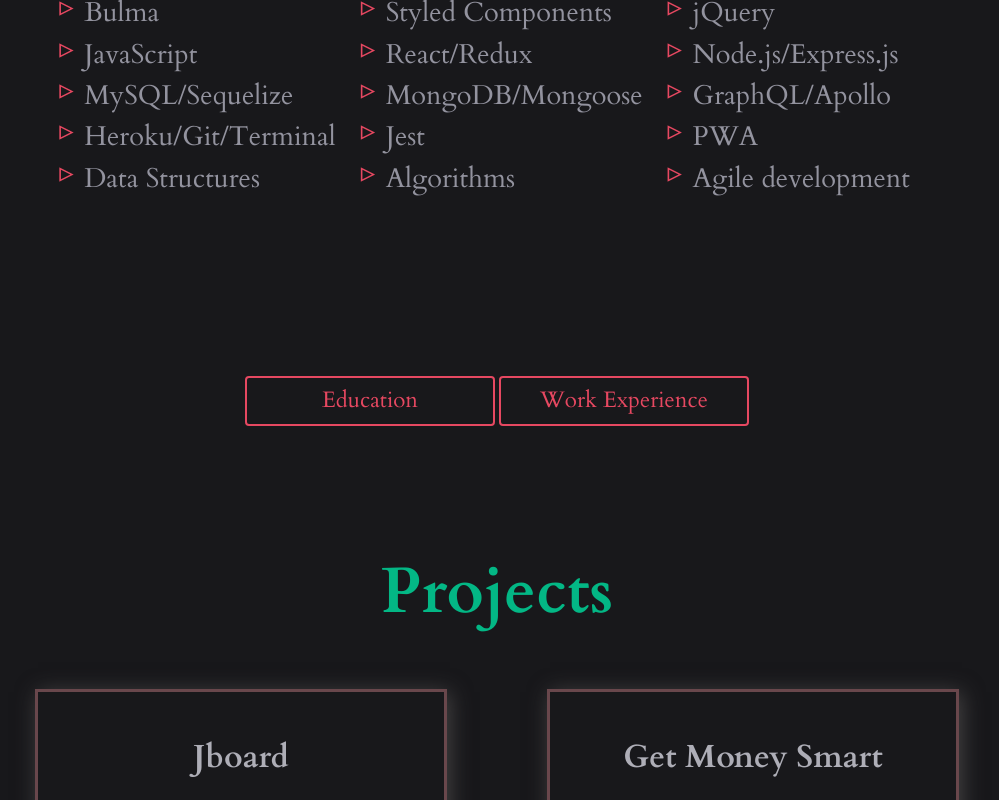
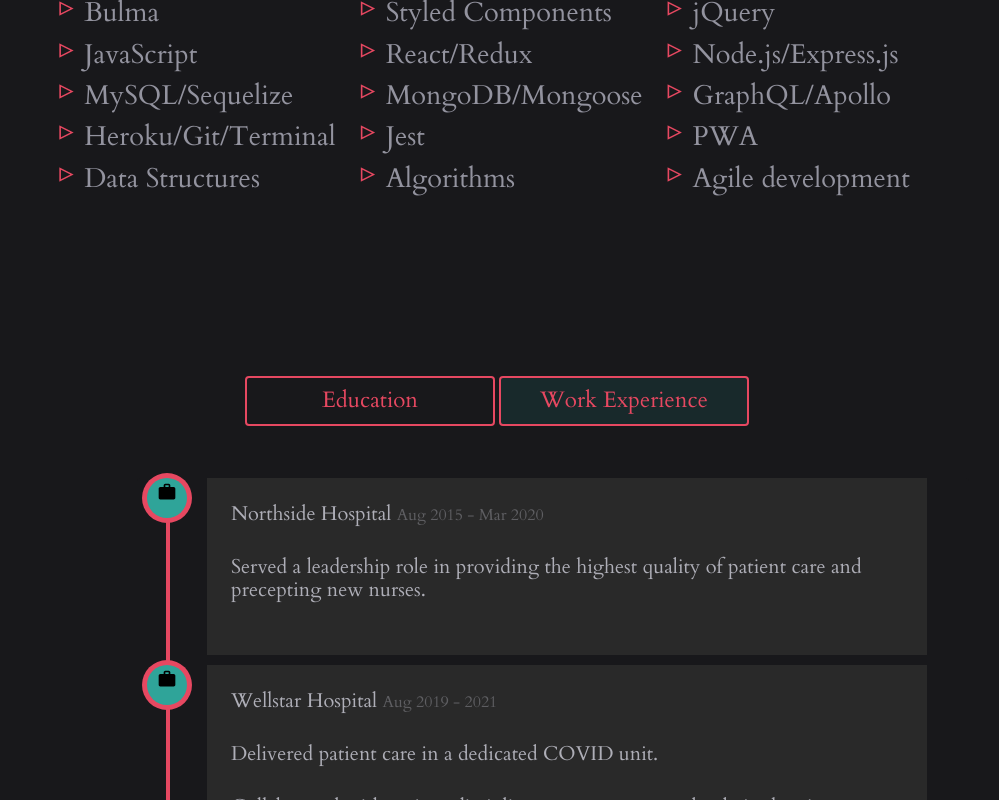
Before and after one commit to natnaelh14/portfolio-website, a React (Create React App) app: page / in a window 1280 px wide. Both pictures are taken after a click on the button "Work Experience". Shown: the part 1385-2185 px from the top of the page, without its empty margins (143-1142 px from the left). Built offline with nearby package versions, Linux system fonts and the light colour scheme.

Commit message:
integrated education and work to experience component

```diff
--- a/src/components/experience/experience.jsx
+++ b/src/components/experience/experience.jsx
@@ -1,40 +1,42 @@
-import React, { Component } from 'react';
+import React, { useState } from 'react';
 import './experience.css';
 import Education from './education';
+import Work from './work';
 
-class Experience extends Component {
-  constructor() {
-    super();
-    this.state = { showMessage: false };
+const Experience = () => {
+
+  const [workMessage, setWorkMessage] = useState(false);
+  const [educationMessage, setEducationMessage] = useState(true);
+  const [workButton, setWorkButton] = useState('#18181b');
+  const [educationButton, setEducationButton] = useState('rgba(24, 186, 189, 0.1)');
+
+  const _workMessage = () => {
+      setEducationMessage(false)
+      setWorkMessage(true)
+      setWorkButton('rgba(24, 186, 189, 0.1)')
+      setEducationButton('#18181b')
+  }
+  const _educationMessage = () => {
+    setEducationMessage(true)
+    setWorkMessage(false)
+    setWorkButton('#18181b')
+    setEducationButton('rgba(24, 186, 189, 0.1)')
 }
 
-  _showMessage = (bool) => {
-    this.setState({
-      showMessage: bool,
-    });
-  };
-
-  render() {
   return (
     <>
       <div className='button-container'>
-          <button
-            className='experience-button'
-            onClick={this._showMessage.bind(null, true)}
-          >
+        <button  style={{backgroundColor:educationButton}} className='experience-button' onClick={() => _educationMessage()}>
           Education
         </button>
-          <button
-            className='experience-button'
-            onClick={this._showMessage.bind(null, false)}
-          >
+        <button style={{backgroundColor:workButton}} className='experience-button' onClick={() => _workMessage()}>
           Work Experience
         </button>
       </div>
-        <div>{this.state.showMessage && <Education/>}</div>
+      <div>{educationMessage && <Education />}</div>
+      <div>{workMessage && <Work />}</div>
     </>
   );
 }
-}
 
 export default Experience;
--- /dev/null
+++ b/src/components/experience/work.jsx
@@ -0,0 +1,63 @@
+import React, { Component } from 'react';
+import classes from './education.module.css';
+import { MdWork } from 'react-icons/md';
+
+class Work extends Component {
+  render() {
+    return (
+      <div className={classes.box} id='education'>
+        <section className={classes.container}>
+          <div className={classes.container_content}>
+            <div className={classes.row}>
+              <div className={classes.row_md_12}>
+                <div className={classes.timeline_centered}>
+                  <article className={classes.timeline_entry}>
+                    <div
+                      className={`${classes.timeline_icon} ${classes.timeline_icon_4}`}
+                    >
+                      <MdWork />
+                    </div>
+                    <div className={classes.label}>
+                      <h2>
+                        Northside Hospital <span>Aug 2015 - Mar 2020</span>
+                      </h2>
+                      <p>
+                      Served a leadership role in providing the highest quality of patient care and precepting new nurses.
+                      </p>
+                    </div>
+                  </article>
+                  <article className={classes.timeline_entry}>
+                    <div
+                      className={`${classes.timeline_icon} ${classes.timeline_icon_4}`}
+                    >
+                      <MdWork />
+                    </div>
+                    <div className={classes.label}>
+                      <h2>
+                        Wellstar Hospital <span>Aug 2019 - 2021</span>
+                      </h2>
+                      <p>Delivered patient care in a dedicated COVID unit.</p>
+                      <p>
+                        Collaborated with an interdisciplinary team to ensure
+                        the desired patient outcomes.
+                      </p>
+                    </div>
+                    <div className={classes.timeline_entry_inner}>
+                      <div
+                        className={
+                          classes.timeline_icon_3 || classes.color_none
+                        }
+                      ></div>
+                    </div>
+                  </article>
+                </div>
+              </div>
+            </div>
+          </div>
+        </section>
+      </div>
+    );
+  }
+}
+
+export default Work;
```
Lines whose indentation alone changed are shown as unchanged.
